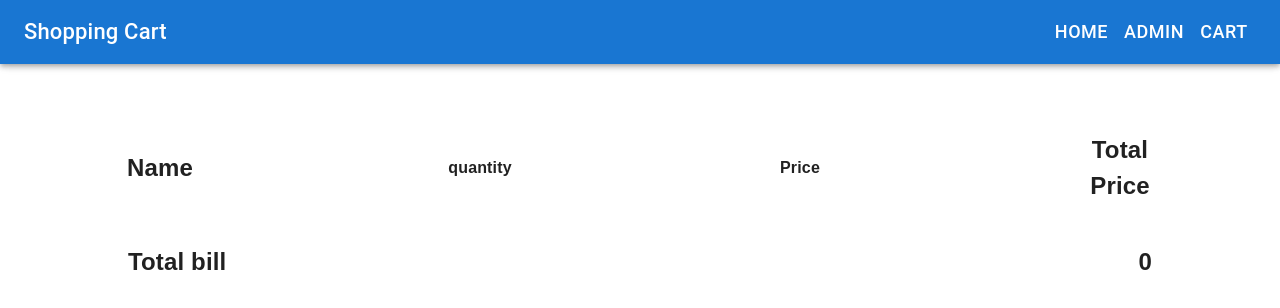
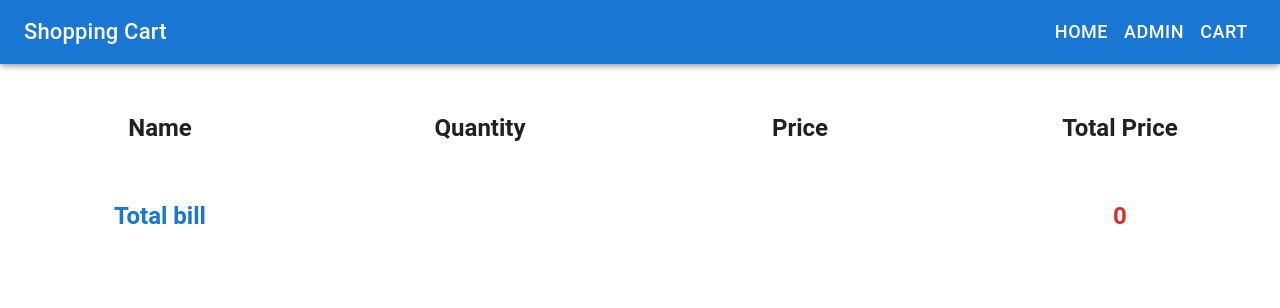
Before and after one commit to ZiyanShabbir204/CartReact, a React (Create React App) app: page /Cart in a window 1280 px wide. Shown: the top 308 px of the page. Built offline with nearby package versions, Linux system fonts and the light colour scheme.

Commit message:
added material ui to cart page

```diff
--- a/src/component/Admin.js
+++ b/src/component/Admin.js
@@ -13,7 +13,7 @@ export default function Admin() {
     <Grid
       container
       justifyContent='center'
-      alignItems="center"
+      alignItems="flex-start"
       direction="row"
       columnSpacing={2.5}
       rowSpacing={1.5}
--- a/src/component/Cart.js
+++ b/src/component/Cart.js
@@ -1,6 +1,8 @@
 import React from "react";
 import { useCartContext } from "../contexts/CartContext";
 import CartDiv from "./CartDiv";
+import Stack from "@mui/material/Stack";
+import Typography from "@mui/material/Typography";
 export default function Cart() {
   console.log("in Cart");
 
@@ -8,31 +10,59 @@ export default function Cart() {
   const totalPrice = cartProducts.reduce((acc, currentValue) => {
     acc += currentValue.productPrice * currentValue.quantity;
 
-    if(currentValue.variant){
-      acc += currentValue.variant.price * currentValue.quantity
+    if (currentValue.variant) {
+      acc += currentValue.variant.price * currentValue.quantity;
     }
 
-    return acc
-
-
+    return acc;
   }, 0);
 
   return (
     <>
-      <div className="flex-div">
-        <h2 className="width-set">Name</h2>
-        <h4 className="width-set">quantity</h4>
-        <h4 className="width-set">Price</h4>
-        <h2 className="width-set">Total Price</h2>
-      </div>
+      <Stack direction="row" justifyContent="space-around" alignItems="center">
+        <Typography variant="h5" component="h2" fontWeight="bold" width="25%">
+          Name
+        </Typography>
+        <Typography variant="h5" component="h2" fontWeight="bold" width="25%">
+          Quantity
+        </Typography>
+        <Typography variant="h5" component="h2" fontWeight="bold" width="25%">
+          Price
+        </Typography>
+        <Typography variant="h5" component="h2" fontWeight="bold" width="25%">
+          Total Price
+        </Typography>
+      </Stack>
+
       {cartProducts.map((product) => (
         <CartDiv key={product.productID} {...product} />
       ))}
+      <Stack direction="row" justifyContent="space-around" alignItems="center" marginTop={7}>
+        <Typography variant="h5" component="h2" fontWeight="bold" width="25%" color="primary">
+          Total bill
+        </Typography>
+        <Typography
+          variant="h5"
+          component="h2"
+          fontWeight="bold"
+          width="25%"
+        ></Typography>
+        <Typography
+          variant="h5"
+          component="h2"
+          fontWeight="bold"
+          width="25%"
+        ></Typography>
+        <Typography variant="h5" component="h2" fontWeight="bold" width="25%" color="error">
+          {totalPrice}
+        </Typography>
+      </Stack>
 
+      {/*
       <div className="total-bill">
         <h2>Total bill</h2>
         <h2>{totalPrice}</h2>
-      </div>
+      </div> */}
     </>
   );
 }
--- a/src/component/CartDiv.js
+++ b/src/component/CartDiv.js
@@ -2,6 +2,11 @@ import React, { useState } from "react";
 import { useCartContext } from "../contexts/CartContext";
 import data from "../data.json";
 import { useProductDataContext } from "../contexts/ProductContext";
+import Stack from "@mui/material/Stack";
+import Typography from "@mui/material/Typography";
+import IconButton from "@mui/material/IconButton";
+import RemoveIcon from "@mui/icons-material/Remove";
+import AddIcon from "@mui/icons-material/Add";
 
 const CardDiv = ({
   productID,
@@ -95,7 +100,55 @@ const CardDiv = ({
   };
 
   return (
-    <div className="flex-div">
+    <>
+      <Stack direction="row" justifyContent="space-around" alignItems="center" alignContent="center" sx={{marginTop:'15px'}}>
+        {!targetedAvailable.variants ? (
+          <Typography variant="h6" fontWeight="bold" width="25%">
+            {productName}
+          </Typography>
+        ) : (
+          <Typography variant="h6" fontWeight="bold" width="25%">
+            {productName}-{variant.name}
+          </Typography>
+        )}
+        <Stack direction="row" justifyContent="center" alignItems="center" alignContent="center" width="25%">
+          <IconButton aria-label="delete" size="medium" color="error">
+            <RemoveIcon onClick={decrementQuantity} />
+          </IconButton>
+          <Typography variant="h6">{quantity}</Typography>
+          <IconButton
+            aria-label="delete"
+            size="medium"
+            color="primary"
+            disabled={
+              !targetedAvailable.variants
+                ? +targetedAvailable.availableQuantity === +quantity
+                : +variant.availableQuantity === +quantity
+            }
+          >
+            <AddIcon onClick={incrementQuantity} />
+          </IconButton>
+        </Stack>
+        {!targetedAvailable.variants ? (
+          <>
+            <Typography variant="h6" width="25%">{productPrice}</Typography >
+            <Typography variant="h6" width="25%">{productPrice * quantity}</Typography>
+          </>
+        ) : (
+
+          <>
+            <Typography variant="h6" width="25%">
+              {+productPrice + +variant.price}
+            </Typography>
+            <Typography variant="h6" width="25%">
+              {(+productPrice + +variant.price) * quantity}
+            </Typography>
+          </>
+
+        )}
+      </Stack>
+
+      {/* <div className="flex-div">
         {!targetedAvailable.variants ? (
           <h2 className="width-set">{productName}</h2>
         ) : (
@@ -124,7 +177,7 @@ const CardDiv = ({
             <h3>+</h3>
           </button>
         </div>
-      {/* <h4 className="width-set">{quantity}</h4> */}
+
         {!targetedAvailable.variants ? (
           <div>
             <h4 className="width-set">{productPrice}</h4>
@@ -139,7 +192,8 @@ const CardDiv = ({
             </h2>
           </div>
         )}
-    </div>
+      </div> */}
+    </>
   );
 };
 export default CardDiv;
--- a/src/component/Products.js
+++ b/src/component/Products.js
@@ -9,6 +9,9 @@ import CardMedia from "@mui/material/CardMedia";
 import Typography from "@mui/material/Typography";
 import { Button, CardActionArea, CardActions, Stack } from "@mui/material";
 import AddShoppingCartIcon from "@mui/icons-material/AddShoppingCart";
+import IconButton from "@mui/material/IconButton";
+import RemoveIcon from "@mui/icons-material/Remove";
+import AddIcon from "@mui/icons-material/Add";
 import Grid from "@mui/material/Grid";
 import List from "@mui/material/List";
 import ListItem from "@mui/material/ListItem";
@@ -22,7 +25,7 @@ function Product({ productID, productName, productPrice, imageURL }) {
   const [activeBtn, setActiveBtn] = useState(false);
   const { productsData, setProductsData } = useProductDataContext();
   const [saveVariant, setSaveVariant] = useState(null);
-  const [price, setPrice] = useState(productPrice)
+  const [price, setPrice] = useState(productPrice);
 
   const targetedAvailable = productsData.find((prev) => {
     return +prev.productID === +productID;
@@ -124,17 +127,13 @@ function Product({ productID, productName, productPrice, imageURL }) {
         );
       }
     };
-    const handleVariant = (variant)=>{
-      setSaveVariant(variant)
-      setPrice(+productPrice + +variant.price)
-
-
-    }
+    const handleVariant = (variant) => {
+      setSaveVariant(variant);
+      setPrice(+productPrice + +variant.price);
+    };
 
     return (
       <>
-
-
         <Card sx={{ maxWidth: 500, width: "100%", margin: "auto" }}>
           <CardMedia
             component="img"
@@ -159,22 +158,28 @@ function Product({ productID, productName, productPrice, imageURL }) {
               <h3>{price}</h3>
             </Stack>
 
-
-            {targetedAvailable.variants &&
-            <Stack direction="row" justifyContent="center" alignItems="center" gap={2}> {
-              targetedAvailable.variants.map((variant) => (
+            {targetedAvailable.variants && (
+              <Stack
+                direction="row"
+                justifyContent="center"
+                alignItems="center"
+                gap={2}
+              >
+                {" "}
+                {targetedAvailable.variants.map((variant) => (
                   <Chip
                     label={variant.name}
                     onClick={() => handleVariant(variant)}
                     selected={variant.id === saveVariant?.id}
-                  size='medium'
+                    size="medium"
                     sx={{
-                    fontSize: "18px"
+                      fontSize: "18px",
                     }}
                     color="success"
                   />
-
-              )) }</Stack>}
+                ))}
+              </Stack>
+            )}
           </CardContent>
           <CardActions
             sx={{
@@ -200,7 +205,24 @@ function Product({ productID, productName, productPrice, imageURL }) {
                 spacing={2}
                 alignContent="center"
               >
-                <Typography
+                <IconButton aria-label="delete" size="medium" color="error">
+                  <RemoveIcon onClick={decrementQuantity} />
+                </IconButton>
+                <Typography variant="h6">{targetedProduct.quantity}</Typography>
+                <IconButton
+                  aria-label="delete"
+                  size="medium"
+                  color="primary"
+                  // disabled={
+                  //   !targetedAvailable.variants
+                  //     ? +targetedAvailable.availableQuantity === +quantity
+                  //     : +variant.availableQuantity === +quantity
+                  // }
+                >
+                  <AddIcon onClick={incrementQuantity} />
+                </IconButton>
+
+                {/* <Typography
                   gutterBottom
                   variant="h5"
                   component="div"
@@ -218,7 +240,7 @@ function Product({ productID, productName, productPrice, imageURL }) {
                   onClick={decrementQuantity}
                 >
                   -
-                </Typography>
+                </Typography> */}
               </Stack>
             )}
           </CardActions>
--- a/src/pages/Catlog.js
+++ b/src/pages/Catlog.js
@@ -1,4 +1,6 @@
 import React from "react";
+import Grid from "@mui/material/Grid";
+
 
 import data from "../data.json";
 import Product from "../component/Products";
@@ -7,12 +9,24 @@ const Catalog = () => {
   const {productsData} = useProductDataContext();
   return (
     <>
-      {/* {data.map((d) => (
-        <Product key={d.id} {...d} />
+     <Grid
+      container
+      justifyContent='center'
+      alignItems="flex-start"
+      direction="row"
+      columnSpacing={2.5}
+      rowSpacing={1.5}
+    >
+      {productsData.map((d) => (
+        <Grid key={d.productID} item xs={12}  md={6} lg={3}>
+          <Product {...d} />
+        </Grid>
+      ))}
+    </Grid>
+
+      {/* {productsData.map((d) => (
+        <Product key={d.productID} {...d} />
       ))} */}
-      {productsData.map((d) => (
-        <Product key={d.productID} {...d} />
-      ))}
     </>
   );
 };
```
Lines whose indentation alone changed are shown as unchanged.
